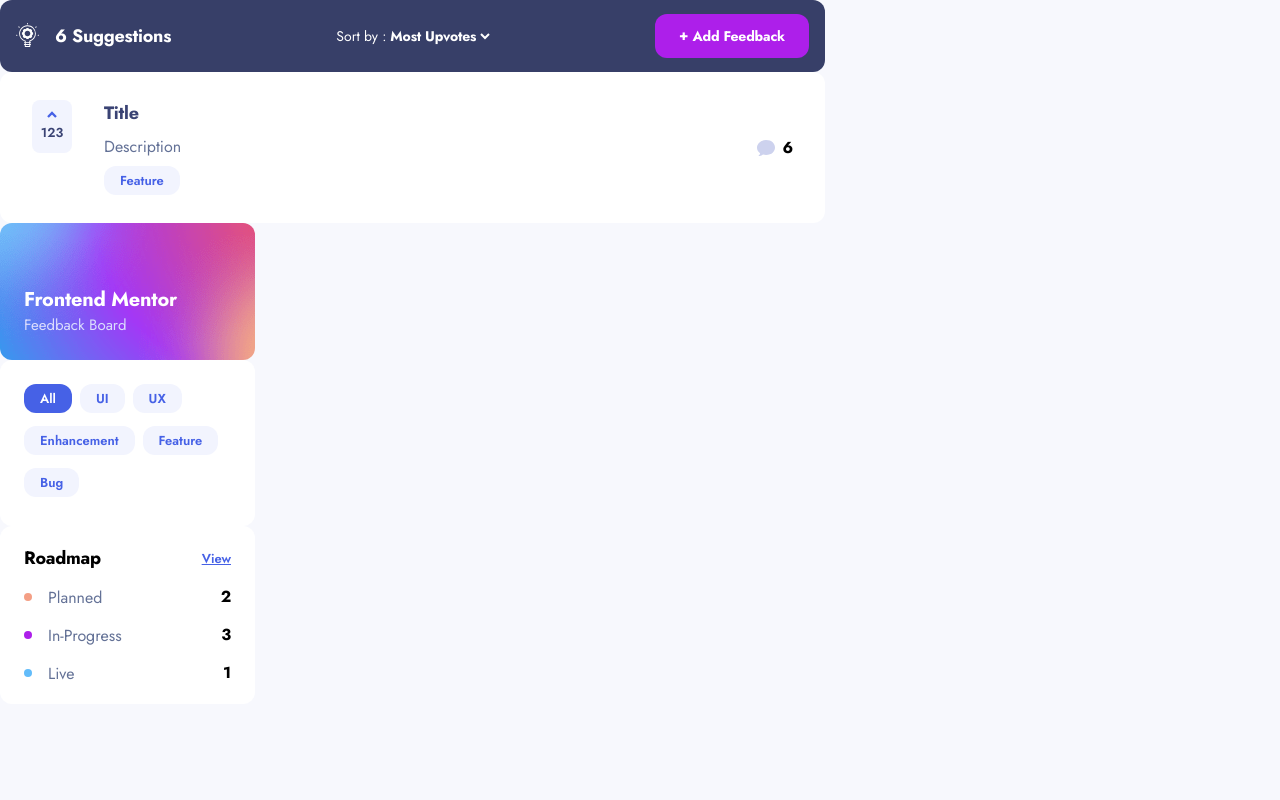
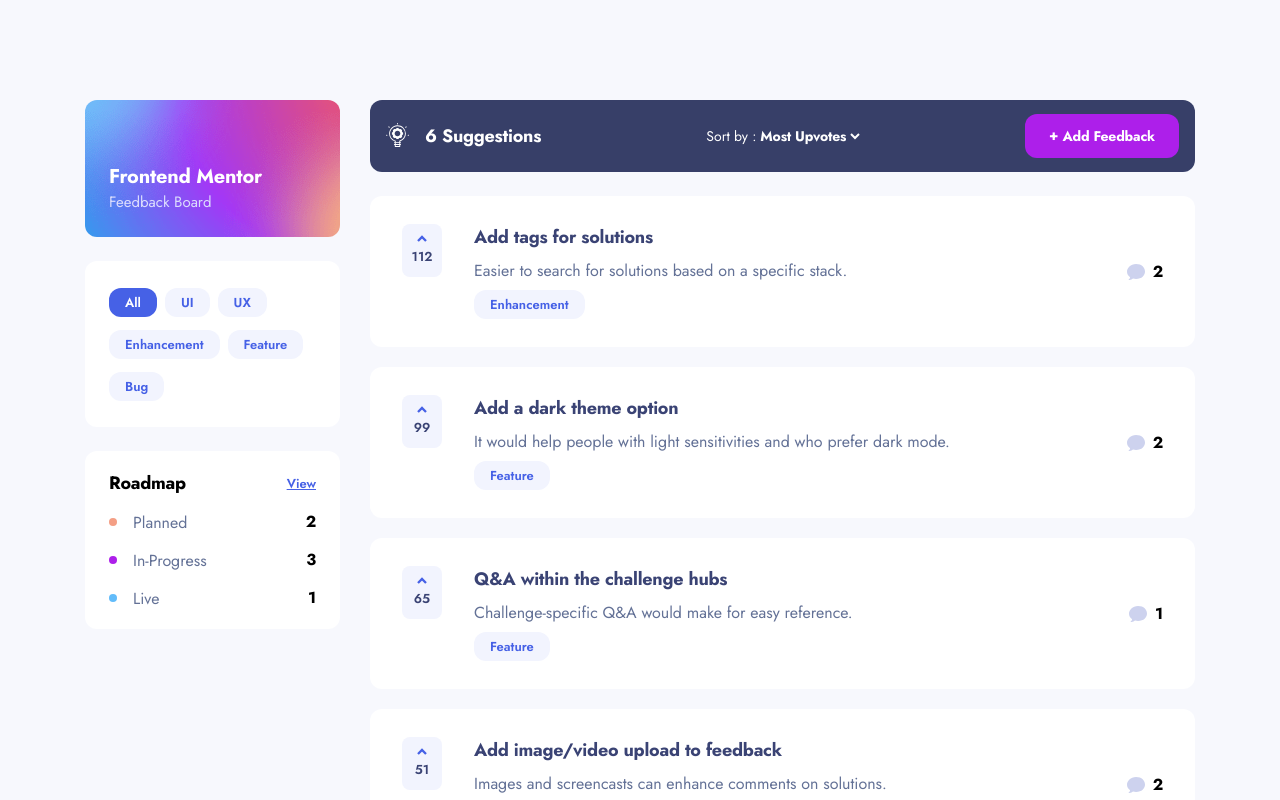
Before and after one commit to FlorianGmz/Frontend-Mentor-Challenges, a React (Vite) app in the folder product-feedback/: page / in a window 1280 px wide. Shown: the top 800 px of the page. Built offline with nearby package versions, Linux system fonts and the light colour scheme.

Commit message:
dynamic SuggestionsPage in progress

```diff
--- a/product-feedback/src/App.tsx
+++ b/product-feedback/src/App.tsx
@@ -1,17 +1,9 @@
-import CategoryPicker from "./components/CategoryPicker/CategoryPicker";
-import Feedback from "./components/Feedback/Feedback";
-import FrontendMentorSticker from "./components/FrontendMentorSticker";
-import RoadmapNav from "./components/RoadmapNav/RoadmapNav";
-import SuggestionsBar from "./components/SuggestionsBar/SuggestionsBar";
+import SuggestionsPage from "./components/SuggestionsPage.tsx/SuggestionsPage";
 
 function App() {
   return (
     <>
-      <SuggestionsBar />
-      <Feedback />
-      <FrontendMentorSticker />
-      <CategoryPicker />
-      <RoadmapNav />
+      <SuggestionsPage />
     </>
   );
 }
--- a/product-feedback/src/components/CategoryPicker/CategoryPicker.tsx
+++ b/product-feedback/src/components/CategoryPicker/CategoryPicker.tsx
@@ -12,7 +12,7 @@
   const [selectedCategory, setSelectedCategory] = useState("all");
 
   return (
-    <div className="flex h-[166px] w-[255px] flex-wrap items-start gap-[8px] rounded-xl bg-bt-white_def p-[24px]">
+    <div className="flex h-[166px] w-[255px] flex-wrap items-center gap-[8px] rounded-xl bg-bt-white_def p-[24px]">
       {filteredCategories.map((category) => (
         <Category
           key={category}
--- a/product-feedback/src/components/Feedback/CommentCount.tsx
+++ b/product-feedback/src/components/Feedback/CommentCount.tsx
@@ -1,6 +1,11 @@
+import React from "react";
 import { Link } from "react-router-dom";
 
-const CommentCount = () => {
+interface CommentCountProps {
+  numberOfComments: number | undefined;
+}
+
+const CommentCount: React.FC<CommentCountProps> = ({ numberOfComments }) => {
   return (
     // TODO: Make the div a link
     <div className="flex items-center justify-between gap-[8px]">
@@ -11,7 +16,11 @@
           fill-rule="nonzero"
         />
       </svg>
-      <span className="text-comment-count">6</span>
+      <span
+        className={`text-comment-count ${numberOfComments ? "text-comment-count" : "text-el-comment"}`}
+      >
+        {numberOfComments ? numberOfComments : "0"}
+      </span>
     </div>
   );
 };
--- a/product-feedback/src/components/Feedback/Feedback.tsx
+++ b/product-feedback/src/components/Feedback/Feedback.tsx
@@ -1,15 +1,23 @@
+import React from "react";
 import CommentCount from "./CommentCount";
 import Request from "./Request";
 import Upvote from "./Upvote";
+import { FeedbackType } from "../../@types/type";
 
-const Feedback = () => {
+interface FeedbackProps {
+  feedback: FeedbackType;
+}
+
+const Feedback: React.FC<FeedbackProps> = ({ feedback }) => {
+  const { title, category, upvotes, description, comments } = feedback;
+
   return (
     <div className="group flex h-[151px] w-[825px] cursor-pointer justify-between rounded-xl bg-bt-white_def px-[32px] py-[28px]">
       <div className="flex gap-[32px]">
-        <Upvote />
-        <Request />
+        <Upvote upvotes={upvotes} />
+        <Request category={category} title={title} description={description} />
       </div>
-      <CommentCount />
+      <CommentCount numberOfComments={comments?.length} />
     </div>
   );
 };
--- a/product-feedback/src/components/Feedback/Request.tsx
+++ b/product-feedback/src/components/Feedback/Request.tsx
@@ -1,13 +1,20 @@
+import React from "react";
 import CategoryBadge from "./CategoryBadge.tsx";
 
-const Request = () => {
+interface RequestProps {
+  category: string;
+  title: string;
+  description: string;
+}
+
+const Request: React.FC<RequestProps> = ({ category, title, description }) => {
   return (
     <div className="flex flex-col items-start justify-between">
       <h3 className="text-h3 text-el-font_def group-hover:text-bt-blue_def">
-        Title
+        {title}
       </h3>
-      <p className="text-body-1 text-feedback-description">Description</p>
-      <CategoryBadge categoryName={"Feature"} />
+      <p className="text-body-1 text-feedback-description">{description}</p>
+      <CategoryBadge categoryName={category} />
     </div>
   );
 };
--- a/product-feedback/src/components/Feedback/Upvote.tsx
+++ b/product-feedback/src/components/Feedback/Upvote.tsx
@@ -1,4 +1,10 @@
-const Upvote = () => {
+import React from "react";
+
+interface UpvoteProps {
+  upvotes: number;
+}
+
+const Upvote: React.FC<UpvoteProps> = ({ upvotes }) => {
   return (
     <button
       type="button"
@@ -18,7 +24,7 @@
         />
       </svg>
       <span className="text-body-3 text-el-font_def group-focus:text-bt-white_def">
-        123
+        {upvotes}
       </span>
     </button>
   );
--- a/product-feedback/src/components/SuggestionsBar/SuggestionsBar.tsx
+++ b/product-feedback/src/components/SuggestionsBar/SuggestionsBar.tsx
@@ -1,13 +1,24 @@
+import React from "react";
 import AddFeedbackLink from "./AddFeedbackLink";
 import SortingElement from "./SortingElement";
 import SuggestionsIcon from "./SuggestionsIcon";
 
-const SuggestionsBar = () => {
+interface SuggestionsBarProps {
+  suggestionsCount: number;
+}
+
+const SuggestionsBar: React.FC<SuggestionsBarProps> = ({
+  suggestionsCount,
+}) => {
   return (
-    <div className="flex h-[72px] w-[825px] items-center justify-between rounded-xl bg-bt-dark-blue_back px-[16px] py-[14px]">
+    <div className="mb-[4px] flex h-[72px] w-[825px] items-center justify-between rounded-xl bg-bt-dark-blue_back px-[16px] py-[14px]">
       <div className="flex gap-[16px]">
         <SuggestionsIcon />
-        <h3 className="text-h3 text-bt-white_def">6 Suggestions</h3>
+        <h3 className="text-h3 text-bt-white_def">
+          {suggestionsCount > 0
+            ? `${suggestionsCount} Suggestions`
+            : "No Suggestions"}
+        </h3>
       </div>
       <SortingElement />
       <AddFeedbackLink />
--- /dev/null
+++ b/product-feedback/src/components/SuggestionsPage.tsx/SuggestionsPage.tsx
@@ -0,0 +1,29 @@
+import CategoryPicker from "../CategoryPicker/CategoryPicker";
+import FrontendMentorSticker from "../FrontendMentorSticker";
+import RoadmapNav from "../RoadmapNav/RoadmapNav";
+import SuggestionsBar from "../SuggestionsBar/SuggestionsBar";
+import data from "../../data/data.json";
+import Feedback from "../Feedback/Feedback";
+
+const SuggestionsPage = () => {
+  const feedbackSuggestions = data.productRequests.filter((request) => {
+    return request.status === "suggestion";
+  });
+  return (
+    <div className="mx-auto my-[100px] flex w-[1110px] gap-[30px]">
+      <div className="flex flex-col gap-[24px]">
+        <FrontendMentorSticker />
+        <CategoryPicker />
+        <RoadmapNav />
+      </div>
+      <div className="flex flex-col gap-[20px]">
+        <SuggestionsBar suggestionsCount={feedbackSuggestions.length} />
+        {feedbackSuggestions.map((feedback) => (
+          <Feedback key={feedback.id} feedback={feedback} />
+        ))}
+      </div>
+    </div>
+  );
+};
+
+export default SuggestionsPage;
```
Also changed, not shown: product-feedback/src/@types/type.d.ts (added, +21 -0 lines).
